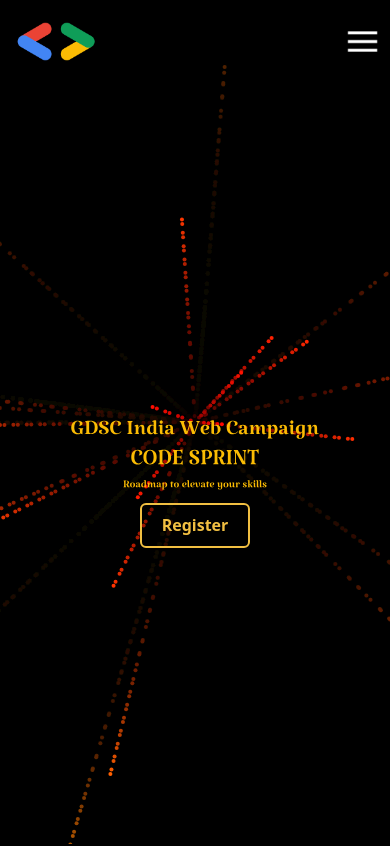
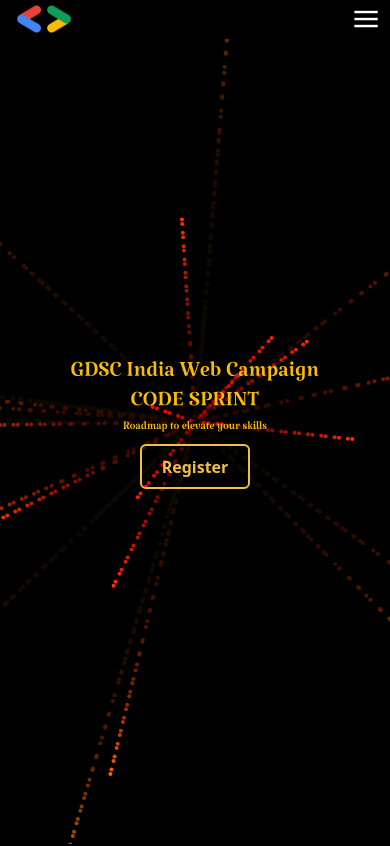
Before and after one commit to rutwik2514/Codesprint, a React (Create React App) app: page / in a window 390 px wide. Shown: the top 846 px of the page. Built offline with nearby package versions, Linux system fonts and the light colour scheme.

Commit message:
navbarfixed

```diff
--- a/src/Elements/Navbar/Navbar.css
+++ b/src/Elements/Navbar/Navbar.css
@@ -3,6 +3,7 @@
   padding: 0;
 }
 #navbardiv {
+  /* position: fixed; */
   height: 10vw;
   display: flex;
   justify-content: space-between;
@@ -111,17 +112,14 @@
   #glogo {
     margin-left: 2vw !important;
     height: 5vw;
-
-
-
   }
   #navbardiv {
-    height: 10vw;
+    /* height: 10vw; */
     background-color: black;
     display: flex;
     justify-content: space-between;
     align-items: center;
-    padding-top: 3vh;
+    /* padding-top: 3vh; */
   }
   #iconimg {
     position: relative;
@@ -140,12 +138,12 @@
 
   }
   #navbardiv {
-    height: 15vw;
+    /* height: 15vw; */
     background-color: black;
     display: flex;
     justify-content: space-between;
     align-items: center;
-    padding-top: 3vh;
+    /* padding-top: 3vh; */
 
   }
   #iconimg {
@@ -158,61 +156,23 @@
     margin-right: 1vw !important;
   }
 }
-@media (max-width: 450px) {
-  #glogo {
-    height: 8vw;
 
-  }
-  #navbardiv {
-    height: 15vw;
-    background-color: black;
-    display: flex;
-    justify-content: space-between;
-    align-items: center;
-    padding-top: 3vh;
-
-  }
-  #iconimg {
-
-
-    position: relative;
-    z-index: 1;
-    height: 8vw;
-    background-color: black;
-    border: 2px solid black;
-    z-index: 2;
-    margin-right: 1vh !important;
-  }
-  #burgeropen {
-    z-index: 0;
-    position: absolute;
-    top: 0vw;
-    right: 0vw;
-    padding: 5vw;
-    background-color: rgb(66, 66, 66);
-    height: 40vh;
-    border-radius: 1.5rem;
-  }
-}
 @media(max-width: 400px){
     #glogo {
-        height: 10vw;
-
-
+        height: 7vw;
       }
       #navbardiv {
-        height: 15vw;
         background-color: black;
         display: flex;
         justify-content: space-between;
         align-items: center;
-    padding-top: 3vh;
+        padding-top: 0vh;
 
       }
       #iconimg {
         position: relative;
         z-index: 1;
-        height: 10vw;
+        height: 8vw;
         background-color: black;
         border: 2px solid black;
         z-index: 2;
--- a/src/Elements/Navbar/Navbar.jsx
+++ b/src/Elements/Navbar/Navbar.jsx
@@ -27,7 +27,7 @@
 
   return (
     <>
-      <nav id="navbardiv">
+      <nav id="navbardiv" className="fixed-top">
         <div id="logodiv">
           {/* logo
            */}
```
